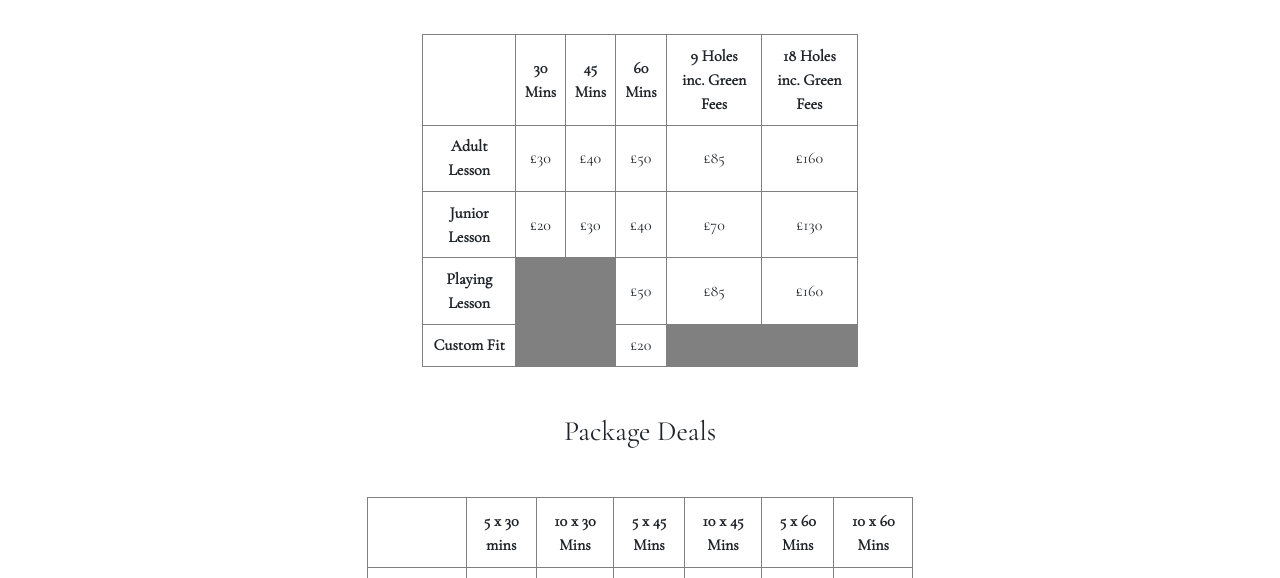
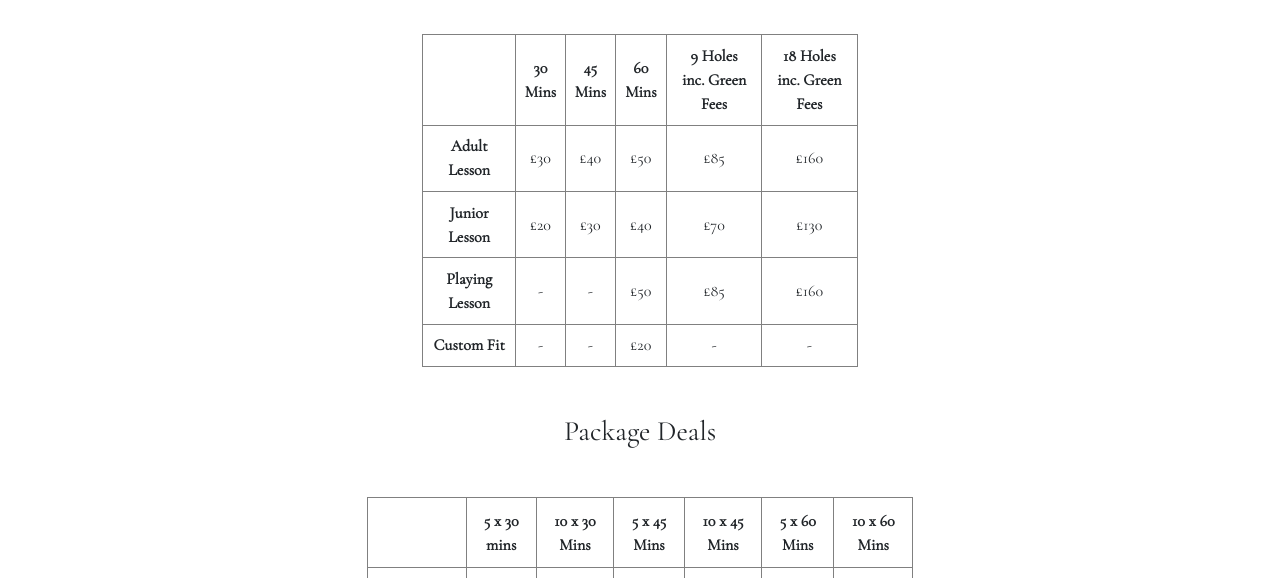
Before and after one commit to stefantrinh1/peterseftongolf, a plain HTML site: page Price List.html in a window 1280 px wide. Shown: the part 180-758 px from the top of the page. Drawn offline with nearby package versions, Linux system fonts and the light colour scheme.

Commit message:
changes to the price list. appearance changes taken out grey box and altered to a dash for a clean look

```diff
--- a/Price List.html
+++ b/Price List.html
@@ -88,19 +88,19 @@
           </tr>
           <tr>
             <td><strong>Playing Lesson</strong></td>
-            <td style = "background: grey;"></td>
-            <td style = "background: grey;"></td>
+            <td>-</td>
+            <td>-</td>
             <td>£50</td>
             <td>£85</td>
             <td>£160</td>
           </tr>
           <tr>
             <td><strong>Custom Fit</strong></td>
-            <td style = "background: grey;"></td>
-            <td style = "background: grey;"></td>
+            <td>-</td>
+            <td>-</td>
             <td>£20</td>
-            <td style = "background: grey;"></td>
-            <td style = "background: grey;"></td>
+            <td>-</td>
+            <td>-</td>
           </tr>
 
         </table>
```
